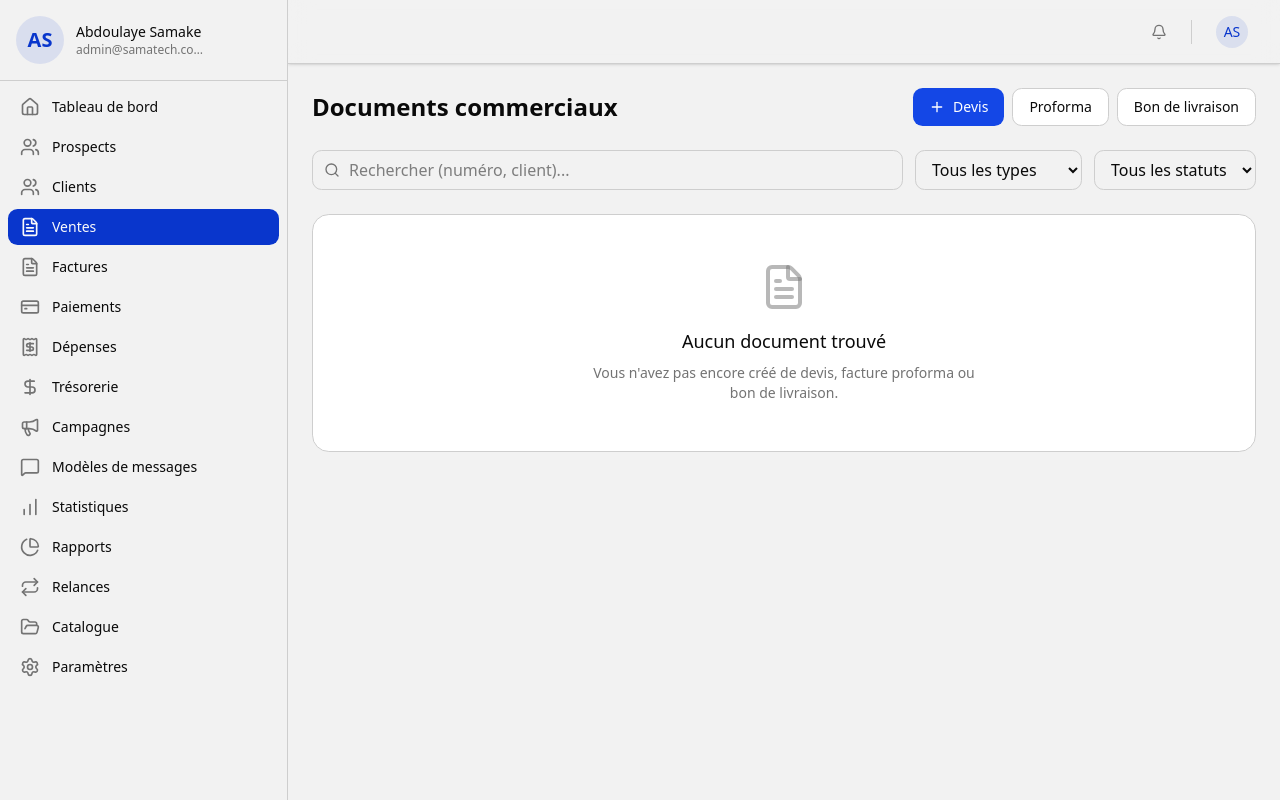
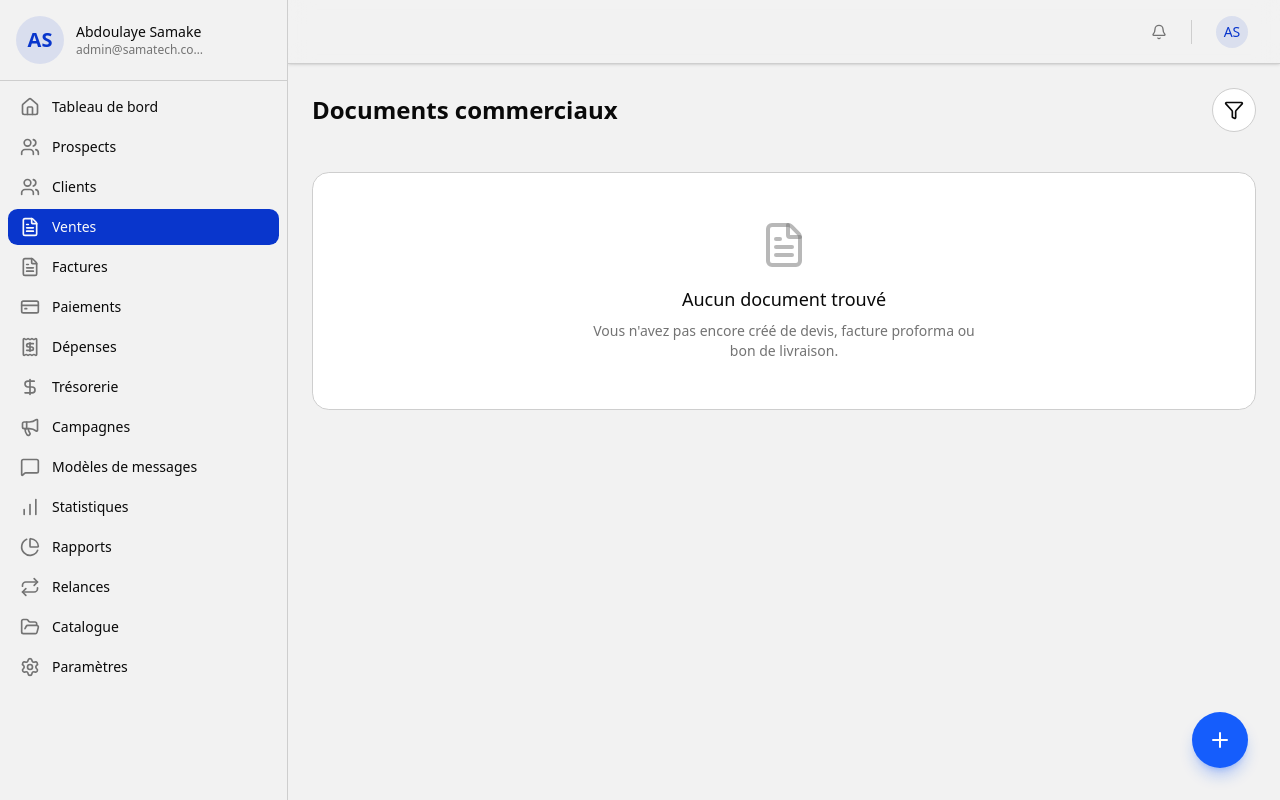
Before and after one commit to layesamake/samatech-crm, a Next.js app: page /commercial-documents in a window 1280 px wide. Built offline with nearby package versions, Linux system fonts and the light colour scheme.

Commit message:
feat: documents commerciaux page epuree (FAB speed-dial + filtres retractables)

```diff
--- a/src/modules/commercial-documents/presentation/CommercialDocumentList.tsx
+++ b/src/modules/commercial-documents/presentation/CommercialDocumentList.tsx
@@ -4,7 +4,7 @@ import Link from 'next/link';
 import { ManageCommercialDocumentsUseCase } from '../application/manage-commercial-documents';
 import { CommercialDocumentAggregate, CommercialDocumentRecord } from '../domain/commercial-document';
 import { formatMinor } from '@/modules/invoices/domain/invoice';
-import { Plus, Search, FileText } from 'lucide-react';
+import { Plus, Filter, X, FileText } from 'lucide-react';
 
 const manage = new ManageCommercialDocumentsUseCase();
 
@@ -14,6 +14,10 @@ export default function CommercialDocumentList() {
   const [statusFilter, setStatusFilter] = useState('');
   const [typeFilter, setTypeFilter] = useState('');
   const [loading, setLoading] = useState(true);
+  const [filtersOpen, setFiltersOpen] = useState(false);
+  const [fabOpen, setFabOpen] = useState(false);
+
+  const hasActiveFilters = Boolean(query || statusFilter || typeFilter);
 
   useEffect(() => {
     let active = true;
@@ -23,7 +27,7 @@ export default function CommercialDocumentList() {
         const docs = await manage.list({
           query,
           status: (statusFilter || undefined) as CommercialDocumentRecord['status'] | undefined,
-          type: (typeFilter || undefined) as CommercialDocumentRecord['type'] | undefined
+          type: (typeFilter || undefined) as CommercialDocumentRecord['type'] | undefined,
         });
         if (active) setDocuments(docs);
       } finally {
@@ -31,7 +35,9 @@ export default function CommercialDocumentList() {
       }
     };
     fetchDocs();
-    return () => { active = false; };
+    return () => {
+      active = false;
+    };
   }, [query, statusFilter, typeFilter]);
 
   const typeLabel = (t: string) => {
@@ -44,52 +50,103 @@ export default function CommercialDocumentList() {
 
   const statusColor = (s: string) => {
     switch (s) {
-      case 'DRAFT': return 'bg-gray-100 text-gray-800 dark:bg-gray-800 dark:text-gray-200';
-      case 'ISSUED': return 'bg-blue-100 text-blue-800 dark:bg-blue-900/50 dark:text-blue-300';
-      case 'ACCEPTED': return 'bg-green-100 text-green-800 dark:bg-green-900/50 dark:text-green-300';
-      case 'REJECTED': return 'bg-red-100 text-red-800 dark:bg-red-900/50 dark:text-red-300';
-      case 'DELIVERED': return 'bg-purple-100 text-purple-800 dark:bg-purple-900/50 dark:text-purple-300';
-      case 'CONVERTED': return 'bg-teal-100 text-teal-800 dark:bg-teal-900/50 dark:text-teal-300';
-      case 'CANCELLED': return 'bg-gray-100 text-gray-500 dark:bg-gray-800 dark:text-gray-400 line-through';
-      default: return 'bg-gray-100 text-gray-800';
+      case 'DRAFT':
+        return 'bg-gray-100 text-gray-800 dark:bg-gray-800 dark:text-gray-200';
+      case 'ISSUED':
+        return 'bg-blue-100 text-blue-800 dark:bg-blue-900/50 dark:text-blue-300';
+      case 'ACCEPTED':
+        return 'bg-green-100 text-green-800 dark:bg-green-900/50 dark:text-green-300';
+      case 'REJECTED':
+        return 'bg-red-100 text-red-800 dark:bg-red-900/50 dark:text-red-300';
+      case 'DELIVERED':
+        return 'bg-purple-100 text-purple-800 dark:bg-purple-900/50 dark:text-purple-300';
+      case 'CONVERTED':
+        return 'bg-teal-100 text-teal-800 dark:bg-teal-900/50 dark:text-teal-300';
+      case 'CANCELLED':
+        return 'bg-gray-100 text-gray-500 dark:bg-gray-800 dark:text-gray-400 line-through';
+      default:
+        return 'bg-gray-100 text-gray-800';
     }
   };
 
+  const clearFilters = () => {
+    setQuery('');
+    setStatusFilter('');
+    setTypeFilter('');
+  };
+
   return (
-    <div className="space-y-6">
-      <div className="flex flex-col sm:flex-row sm:items-center justify-between gap-4">
+    <div className="relative space-y-5 pb-24">
+      {/* ── Header ── */}
+      <div className="flex items-center justify-between gap-3">
         <h1 className="text-2xl font-bold">Documents commerciaux</h1>
-        <div className="flex gap-2">
-          <Link href="/commercial-documents/create?type=QUOTE" className="inline-flex items-center justify-center gap-2 rounded-md bg-blue-700 px-4 py-2 text-sm font-medium text-white hover:bg-blue-800">
-            <Plus className="h-4 w-4" /> Devis
-          </Link>
-          <Link href="/commercial-documents/create?type=PROFORMA" className="inline-flex items-center justify-center gap-2 rounded-md border bg-card px-4 py-2 text-sm font-medium hover:bg-accent hover:text-accent-foreground">
-            Proforma
-          </Link>
-          <Link href="/commercial-documents/create?type=DELIVERY_NOTE" className="inline-flex items-center justify-center gap-2 rounded-md border bg-card px-4 py-2 text-sm font-medium hover:bg-accent hover:text-accent-foreground">
-            Bon de livraison
-          </Link>
-        </div>
+
+        {/* Filter toggle */}
+        <button
+          type="button"
+          onClick={() => setFiltersOpen((prev) => !prev)}
+          aria-label={filtersOpen ? 'Fermer les filtres' : 'Ouvrir les filtres'}
+          aria-expanded={filtersOpen}
+          className="relative flex h-11 w-11 items-center justify-center rounded-full border bg-card text-card-foreground transition-colors hover:bg-muted"
+        >
+          {filtersOpen ? <X className="h-5 w-5" /> : <Filter className="h-5 w-5" />}
+          {hasActiveFilters && !filtersOpen && (
+            <span className="absolute -right-0.5 -top-0.5 h-2.5 w-2.5 rounded-full bg-blue-600" />
+          )}
+        </button>
       </div>
 
-      <div className="flex flex-col sm:flex-row gap-3">
-        <div className="relative flex-1">
-          <Search className="absolute left-3 top-1/2 -translate-y-1/2 h-4 w-4 text-muted-foreground" />
+      {/* ── Collapsible filters ── */}
+      <div
+        className={`grid transition-[grid-template-rows] duration-300 ease-in-out ${
+          filtersOpen ? 'grid-rows-[1fr]' : 'grid-rows-[0fr]'
+        }`}
+      >
+        <div className="overflow-hidden">
+          <section
+            className="space-y-3 rounded-xl border bg-card p-4"
+            aria-label="Filtres de documents"
+          >
+            <div className="flex items-center justify-between">
+              <span className="text-sm font-semibold text-muted-foreground">Filtres</span>
+              {hasActiveFilters && (
+                <button
+                  type="button"
+                  onClick={clearFilters}
+                  className="text-xs text-blue-600 hover:underline dark:text-blue-400"
+                >
+                  Réinitialiser
+                </button>
+              )}
+            </div>
+
             <input
               type="text"
+              aria-label="Rechercher un document"
               placeholder="Rechercher (numéro, client)..."
-            className="h-10 w-full rounded-md border pl-9 pr-3"
+              className="h-11 w-full rounded-md border bg-transparent px-3"
               value={query}
               onChange={(e) => setQuery(e.target.value)}
             />
-        </div>
-        <select className="h-10 rounded-md border px-3" value={typeFilter} onChange={(e) => setTypeFilter(e.target.value)}>
+
+            <div className="grid gap-2 sm:grid-cols-2">
+              <select
+                aria-label="Filtrer par type"
+                className="h-11 rounded-md border bg-transparent px-3"
+                value={typeFilter}
+                onChange={(e) => setTypeFilter(e.target.value)}
+              >
                 <option value="">Tous les types</option>
                 <option value="QUOTE">Devis</option>
                 <option value="PROFORMA">Proforma</option>
                 <option value="DELIVERY_NOTE">Bon de livraison</option>
               </select>
-        <select className="h-10 rounded-md border px-3" value={statusFilter} onChange={(e) => setStatusFilter(e.target.value)}>
+              <select
+                aria-label="Filtrer par statut"
+                className="h-11 rounded-md border bg-transparent px-3"
+                value={statusFilter}
+                onChange={(e) => setStatusFilter(e.target.value)}
+              >
                 <option value="">Tous les statuts</option>
                 <option value="DRAFT">Brouillon</option>
                 <option value="ISSUED">Émis</option>
@@ -100,29 +157,41 @@ export default function CommercialDocumentList() {
                 <option value="CANCELLED">Annulé</option>
               </select>
             </div>
+          </section>
+        </div>
+      </div>
 
+      {/* ── Content ── */}
       <div className="rounded-xl border bg-card">
         {loading ? (
           <div className="p-8 text-center text-muted-foreground">Chargement...</div>
         ) : documents.length === 0 ? (
           <div className="flex flex-col items-center justify-center py-12 text-center">
-            <FileText className="h-12 w-12 text-muted-foreground/50 mb-4" />
+            <FileText className="mb-4 h-12 w-12 text-muted-foreground/50" />
             <p className="text-lg font-medium">Aucun document trouvé</p>
-            <p className="text-sm text-muted-foreground max-w-sm mt-2">
+            <p className="mt-2 max-w-sm text-sm text-muted-foreground">
               Vous n&apos;avez pas encore créé de devis, facture proforma ou bon de livraison.
             </p>
           </div>
         ) : (
           <div className="divide-y">
             {documents.map((doc) => (
-              <Link key={doc.document.id} href={`/commercial-documents/${doc.document.id}`} className="flex flex-col sm:flex-row sm:items-center justify-between p-4 hover:bg-muted/50 transition-colors gap-4">
+              <Link
+                key={doc.document.id}
+                href={`/commercial-documents/${doc.document.id}`}
+                className="flex flex-col justify-between gap-4 p-4 transition-colors hover:bg-muted/50 sm:flex-row sm:items-center"
+              >
                 <div className="flex-1 space-y-1">
                   <div className="flex items-center gap-2">
-                    <span className="font-medium text-foreground">{doc.document.number || 'Brouillon'}</span>
-                    <span className={`px-2 py-0.5 rounded-full text-xs font-medium ${statusColor(doc.document.status)}`}>
+                    <span className="font-medium text-foreground">
+                      {doc.document.number || 'Brouillon'}
+                    </span>
+                    <span
+                      className={`rounded-full px-2 py-0.5 text-xs font-medium ${statusColor(doc.document.status)}`}
+                    >
                       {doc.document.status}
                     </span>
-                    <span className="px-2 py-0.5 rounded-full text-xs font-medium border bg-background text-muted-foreground">
+                    <span className="rounded-full border bg-background px-2 py-0.5 text-xs font-medium text-muted-foreground">
                       {typeLabel(doc.document.type)}
                     </span>
                   </div>
@@ -130,10 +199,18 @@ export default function CommercialDocumentList() {
                 </div>
                 <div className="text-left sm:text-right">
                   <p className="font-semibold text-foreground">
-                    {doc.document.type === 'DELIVERY_NOTE' ? '-' : formatMinor(doc.document.grandTotalMinor ?? 0, doc.document.currency, doc.document.currencyScale)}
+                    {doc.document.type === 'DELIVERY_NOTE'
+                      ? '-'
+                      : formatMinor(
+                          doc.document.grandTotalMinor ?? 0,
+                          doc.document.currency,
+                          doc.document.currencyScale,
+                        )}
                   </p>
                   <p className="text-xs text-muted-foreground">
-                    {doc.document.issueDate ? new Date(doc.document.issueDate).toLocaleDateString('fr-FR') : new Date(doc.document.createdAt).toLocaleDateString('fr-FR')}
+                    {doc.document.issueDate
+                      ? new Date(doc.document.issueDate).toLocaleDateString('fr-FR')
+                      : new Date(doc.document.createdAt).toLocaleDateString('fr-FR')}
                   </p>
                 </div>
               </Link>
@@ -141,6 +218,68 @@ export default function CommercialDocumentList() {
           </div>
         )}
       </div>
+
+      {/* ── FAB with document type menu ── */}
+      {fabOpen && (
+        <div
+          className="fixed inset-0 z-40"
+          onClick={() => setFabOpen(false)}
+          onKeyDown={(e) => e.key === 'Escape' && setFabOpen(false)}
+          role="presentation"
+        />
+      )}
+
+      <div className="fixed bottom-20 right-5 z-50 flex flex-col items-end gap-2 md:bottom-8 md:right-8">
+        {/* Mini FABs */}
+        <div
+          className={`flex flex-col items-end gap-2 transition-all duration-200 ${
+            fabOpen ? 'pointer-events-auto translate-y-0 opacity-100' : 'pointer-events-none translate-y-4 opacity-0'
+          }`}
+        >
+          <Link
+            href="/commercial-documents/create?type=DELIVERY_NOTE"
+            className="flex items-center gap-2 rounded-full bg-card py-2 pl-4 pr-3 text-sm font-medium shadow-lg border transition-colors hover:bg-muted"
+            onClick={() => setFabOpen(false)}
+          >
+            Bon de livraison
+            <span className="flex h-10 w-10 items-center justify-center rounded-full bg-purple-600 text-white">
+              <FileText className="h-4 w-4" />
+            </span>
+          </Link>
+          <Link
+            href="/commercial-documents/create?type=PROFORMA"
+            className="flex items-center gap-2 rounded-full bg-card py-2 pl-4 pr-3 text-sm font-medium shadow-lg border transition-colors hover:bg-muted"
+            onClick={() => setFabOpen(false)}
+          >
+            Proforma
+            <span className="flex h-10 w-10 items-center justify-center rounded-full bg-teal-600 text-white">
+              <FileText className="h-4 w-4" />
+            </span>
+          </Link>
+          <Link
+            href="/commercial-documents/create?type=QUOTE"
+            className="flex items-center gap-2 rounded-full bg-card py-2 pl-4 pr-3 text-sm font-medium shadow-lg border transition-colors hover:bg-muted"
+            onClick={() => setFabOpen(false)}
+          >
+            Devis
+            <span className="flex h-10 w-10 items-center justify-center rounded-full bg-blue-600 text-white">
+              <FileText className="h-4 w-4" />
+            </span>
+          </Link>
+        </div>
+
+        {/* Main FAB */}
+        <button
+          type="button"
+          onClick={() => setFabOpen((prev) => !prev)}
+          aria-label={fabOpen ? 'Fermer le menu' : 'Nouveau document'}
+          className={`flex h-14 w-14 items-center justify-center rounded-full bg-blue-600 text-white shadow-lg shadow-blue-600/30 transition-transform duration-200 hover:scale-110 active:scale-95 ${
+            fabOpen ? 'rotate-45' : ''
+          }`}
+        >
+          <Plus className="h-6 w-6" />
+        </button>
+      </div>
     </div>
   );
 }
```
Lines whose indentation alone changed are shown as unchanged.
